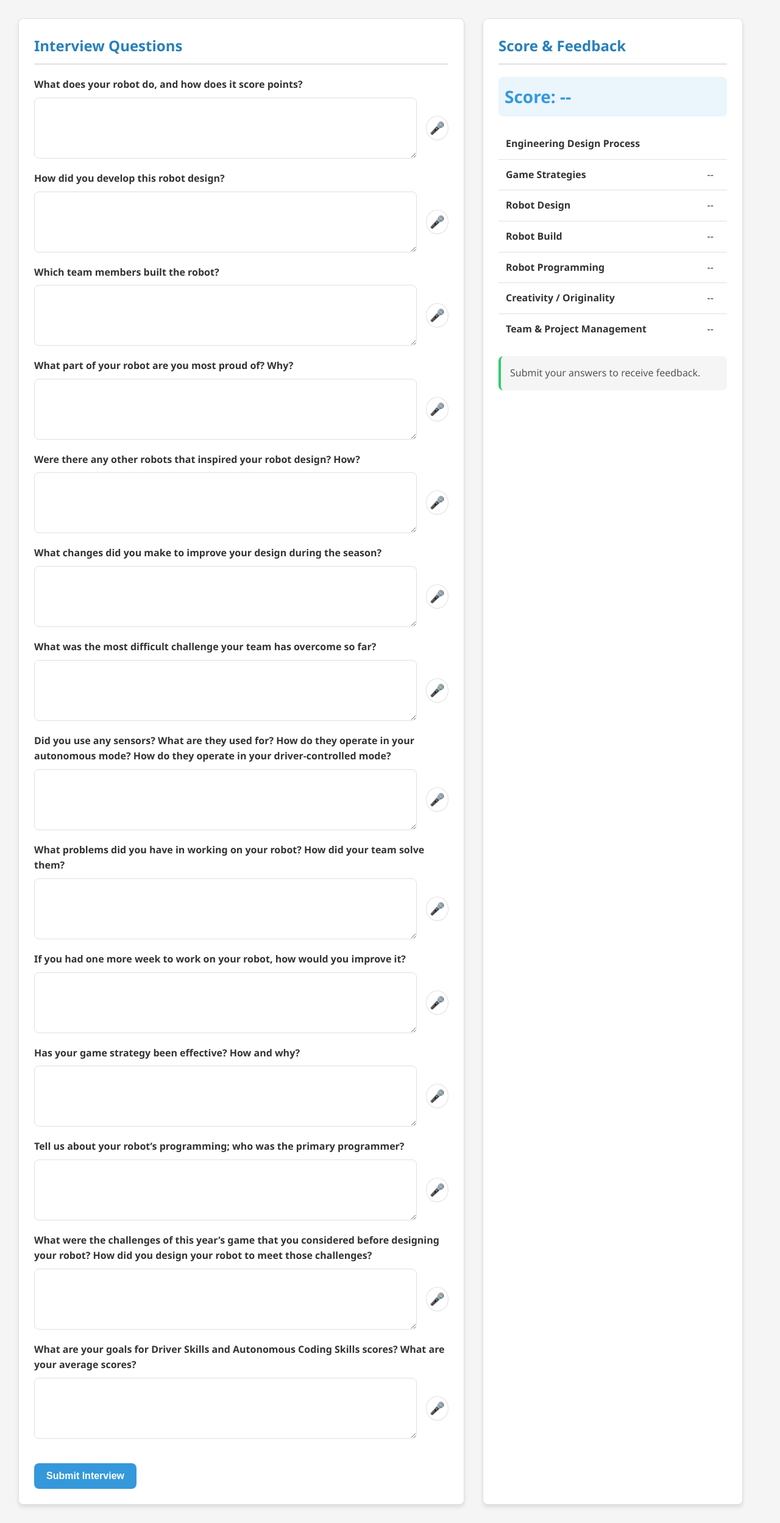
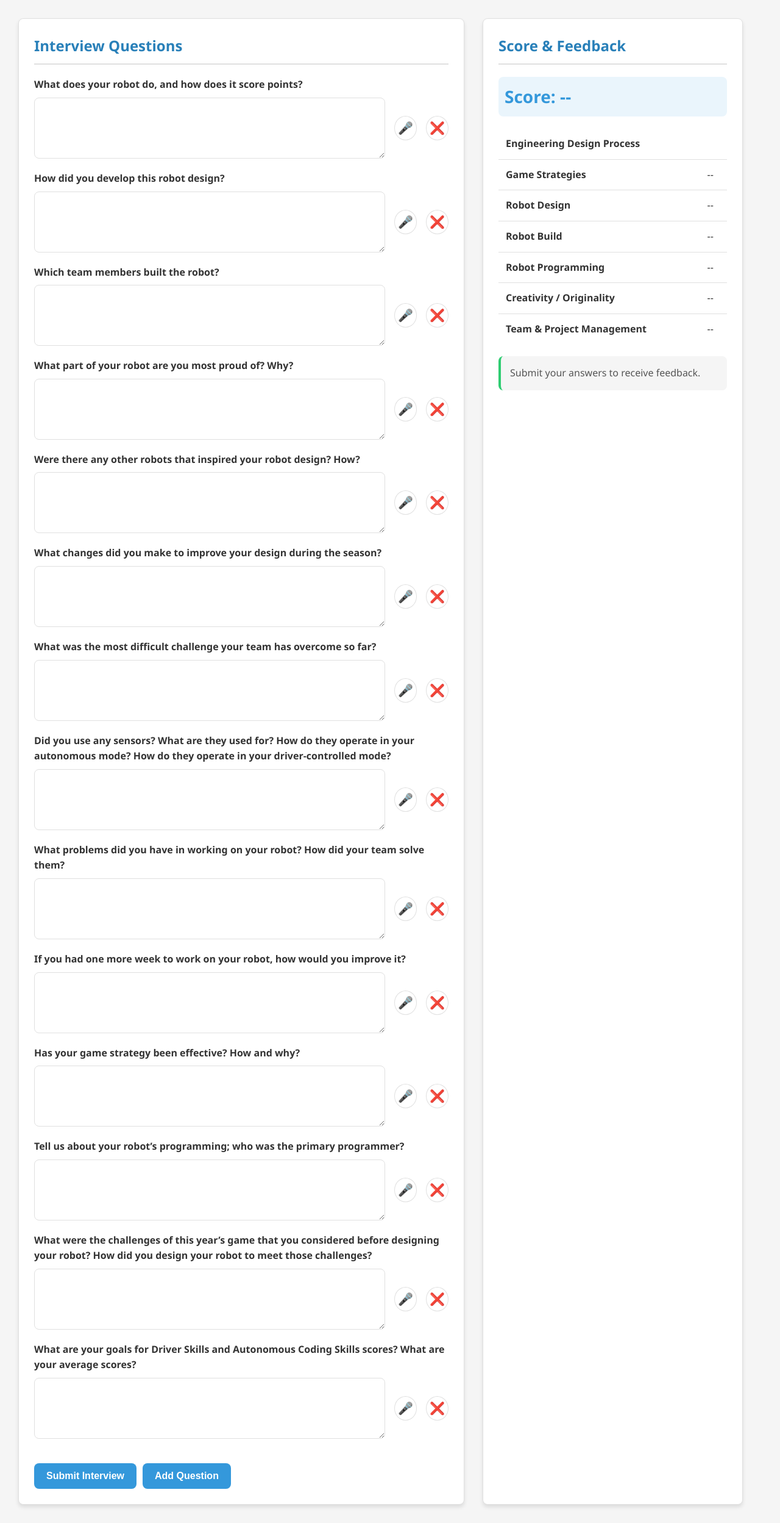
Before and after one commit to AviSelvakumar/notebooker, a Django app: page / in a window 1280 px wide. Shown: the whole page at 61% size. Run offline with Django 5.2, Linux system fonts and the light colour scheme; data that the repository does not hold is empty; some libraries are stand-ins or nearby versions.

Commit message:
Added functionality do add/delete questions

```diff
--- a/grader/templates/interview.html
+++ b/grader/templates/interview.html
@@ -116,6 +116,7 @@
             color: white;
             padding: 12px 20px;
             margin-top: 20px;
+            margin-right: 10px;
             border: none;
             border-radius: var(--border-radius);
             cursor: pointer;
@@ -144,7 +145,7 @@
             cursor: pointer;
             font-size: 20px;
             transition: all 0.3s ease;
-            padding: 0;
+            padding: 5px;
             margin: 0;
         }
 
@@ -303,9 +304,10 @@
 
         function generateForm(questions) {
             const form = document.getElementById('questionForm');
+            form.innerHTML = ''; // Clear existing form
             const inputList = [];
             const respondingInputs = [];
-            for (const question of questions) {
+            for (const [index, question] of questions.entries()) {
                 const label = document.createElement('label');
                 label.textContent = question;
 
@@ -331,8 +333,18 @@
                     }
                 };
 
+                const removeButton = document.createElement('button');
+                removeButton.type = 'button';
+                removeButton.textContent = '❌';
+                removeButton.className = 'mic-button';
+                removeButton.onclick = () => {
+                    questions.splice(index, 1)
+                    generateForm(questions);
+                }
+
                 inputContainer.appendChild(input);
                 inputContainer.appendChild(micButton);
+                inputContainer.appendChild(removeButton);
 
                 form.appendChild(label);
                 form.appendChild(inputContainer);
@@ -341,11 +353,23 @@
             const submitButton = document.createElement('button');
             submitButton.type = 'button';
             submitButton.textContent = 'Submit Interview';
+            submitButton.style.marginRight = 10;
+            const addButton = document.createElement('button');
+            addButton.type = 'button';
+            addButton.textContent = 'Add Question';
+            addButton.onclick = () => {
+                const newQuestion = prompt('Enter the new question:');
+                if (newQuestion) {
+                    questions.push(newQuestion);
+                    generateForm(questions);
+                }
+            };
             submitButton.onclick = () => {
                 scroll(0, 0);
                 calculateScore(questions, inputList);
             };
             form.appendChild(submitButton);
+            form.appendChild(addButton);
         }
 
         function startSpeechRecognition(textarea, micButton) {
```
